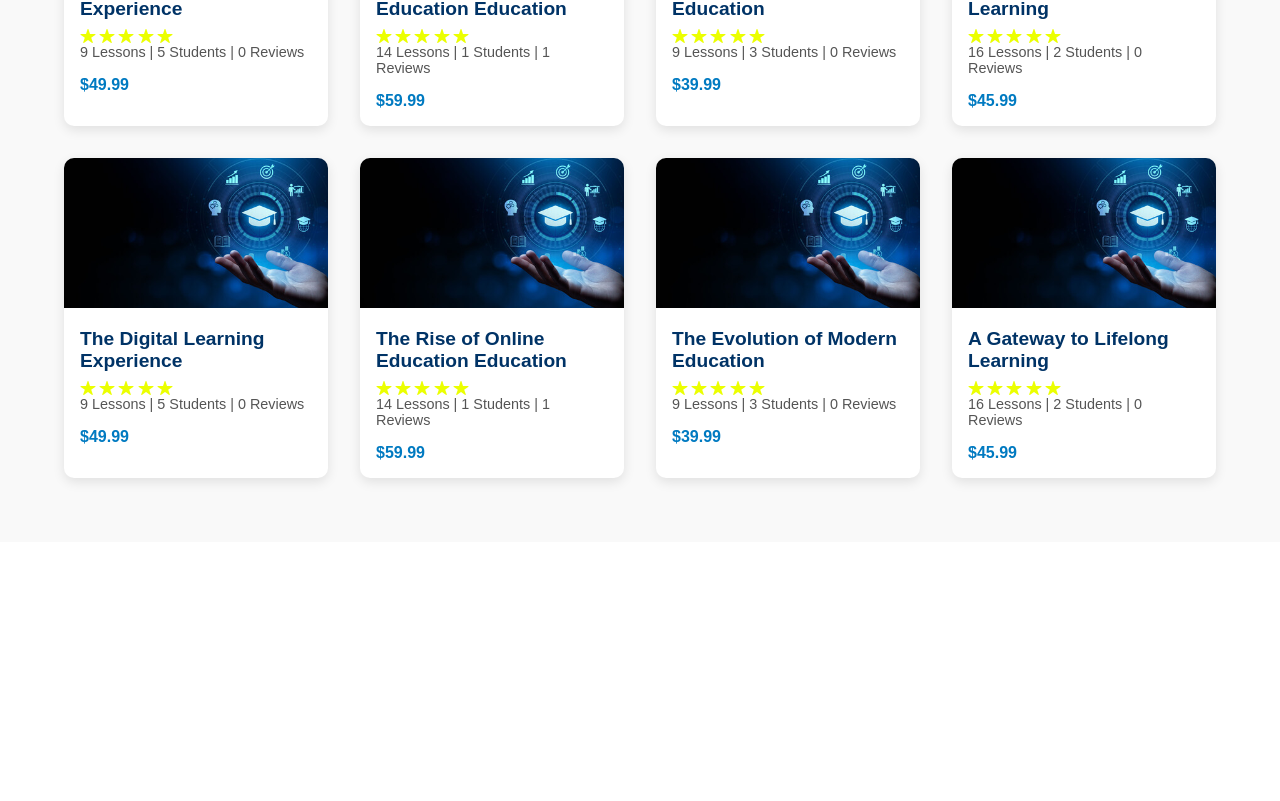
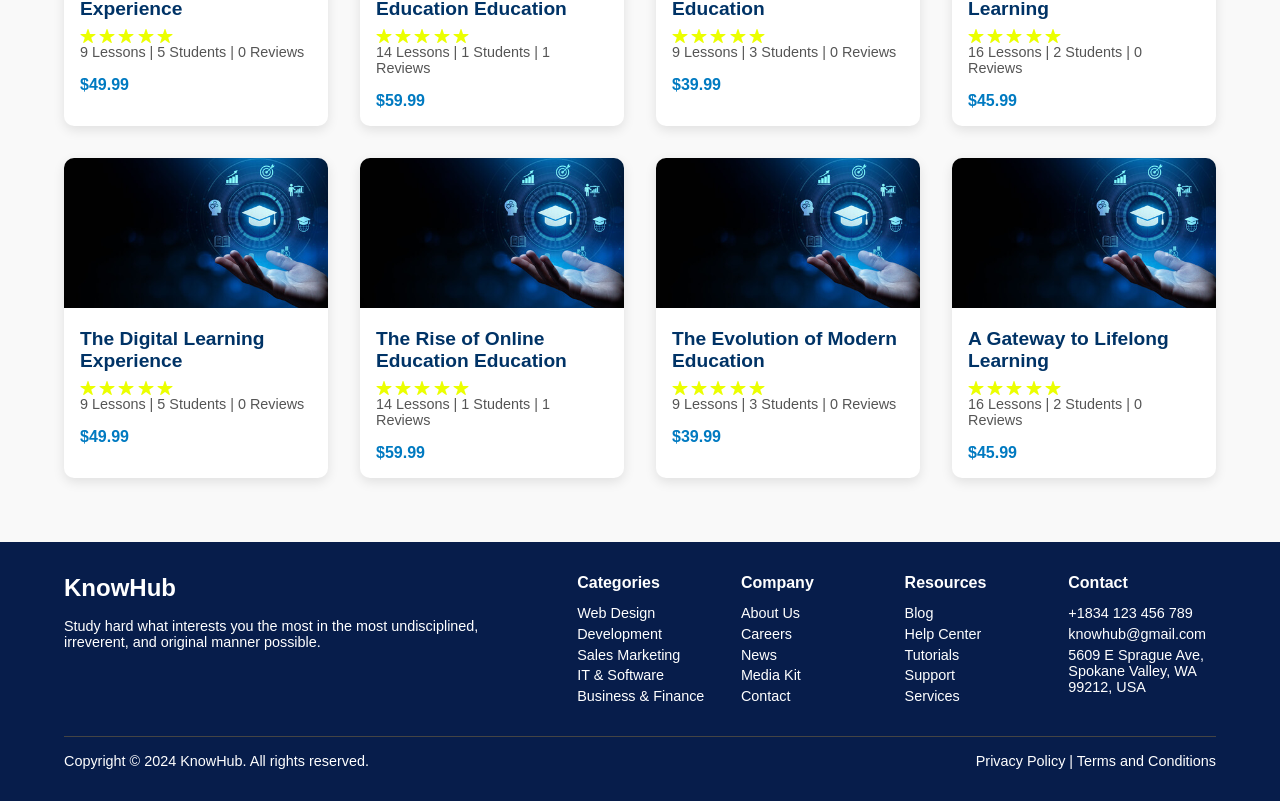
Before and after one commit to gubskaia/online-courses-front, a React (Vite) app: page / in a window 1280 px wide. Shown: the part 2023-2824 px from the top of the page. Before the commit the page ends 2565 px from the top, so only its background shows below. Built offline with nearby package versions, Linux system fonts and the light colour scheme.

Commit message:
Add Footer component

```diff
--- a/src/App.tsx
+++ b/src/App.tsx
@@ -1,9 +1,8 @@
-// src/App.tsx
-
 import React from 'react';
 import { BrowserRouter as Router, Route, Routes } from 'react-router-dom';
 import Home from './pages/Home';
 import Header from './components/Header';
+import Footer from './components/Footer';
 
 const App: React.FC = () => {
     return (
@@ -12,6 +11,7 @@ const App: React.FC = () => {
             <Routes>
                 <Route path="/" element={<Home />} />
             </Routes>
+            <Footer />
         </Router>
     );
 };
--- /dev/null
+++ b/src/components/Footer.tsx
@@ -0,0 +1,150 @@
+import React from "react";
+
+const styles = {
+    footer: {
+        backgroundColor: "#071d4b",
+        color: "white",
+        padding: "2rem 5%",
+        fontFamily: '"Poppins", sans-serif',
+        display: "flex",
+        justifyContent: "space-between",
+        alignItems: "flex-start",
+        flexWrap: "wrap",
+    },
+    leftSection: {
+        flex: "10 10 40%",
+        minWidth: "250px",
+    },
+    logo: {
+        fontSize: "1.5rem",
+        fontWeight: "700",
+        marginBottom: "1rem",
+    },
+    description: {
+        fontSize: "0.9rem",
+        color: "#ffffff",
+        marginBottom: "1rem",
+    },
+    socialIcons: {
+        display: "flex",
+        gap: "1rem",
+        marginTop: "0.5rem",
+    },
+    icon: {
+        fontSize: "1.5rem",
+        color: "white",
+        transition: "color 0.3s ease",
+        cursor: "pointer",
+    },
+    rightSection: {
+        flex: "1 1 55%",
+        minWidth: "300px",
+        display: "flex",
+        justifyContent: "space-between",
+        flexWrap: "wrap",
+        gap: "1rem",
+    },
+    linksColumn: {
+        flex: "1 1 22%",
+        minWidth: "120px",
+        display: "flex",
+        flexDirection: "column",
+        gap: "0.3rem",
+    },
+    linkTitle: {
+        fontSize: "1rem",
+        fontWeight: "600",
+        marginBottom: "0.5rem",
+    },
+    link: {
+        fontSize: "0.9rem",
+        color: "#ffffff",
+        textDecoration: "none",
+        cursor: "pointer",
+        transition: "color 0.3s ease",
+    },
+    bottomRow: {
+        marginTop: "2rem",
+        width: "100%",
+        borderTop: "1px solid #444",
+        paddingTop: "1rem",
+        display: "flex",
+        justifyContent: "space-between",
+        alignItems: "center",
+        flexWrap: "wrap",
+        fontSize: "0.9rem",
+        color: "#ffffff",
+    },
+    copyright: {
+        textAlign: "center",
+    },
+};
+
+const Footer: React.FC = () => {
+    return (
+        <footer style={styles.footer}>
+            {/* Left Section */}
+            <div style={styles.leftSection}>
+                <div style={styles.logo}>KnowHub</div>
+                <p style={styles.description}>
+                    Study hard what interests you the most in the most undisciplined,<br/>
+                    irreverent, and original manner possible.
+                </p>
+                <div style={styles.socialIcons}>
+                    <i style={styles.icon} className="fab fa-facebook-f"></i>
+                    <i style={styles.icon} className="fab fa-twitter"></i>
+                    <i style={styles.icon} className="fab fa-instagram"></i>
+                    <i style={styles.icon} className="fab fa-pinterest"></i>
+                </div>
+            </div>
+
+            {/* Right Section */}
+            <div style={styles.rightSection}>
+                <div style={styles.linksColumn}>
+                    <h4 style={styles.linkTitle}>Categories</h4>
+                    <a href="#" style={styles.link}>Web Design</a>
+                    <a href="#" style={styles.link}>Development</a>
+                    <a href="#" style={styles.link}>Sales Marketing</a>
+                    <a href="#" style={styles.link}>IT & Software</a>
+                    <a href="#" style={styles.link}>Business & Finance</a>
+                </div>
+                <div style={styles.linksColumn}>
+                    <h4 style={styles.linkTitle}>Company</h4>
+                    <a href="#" style={styles.link}>About Us</a>
+                    <a href="#" style={styles.link}>Careers</a>
+                    <a href="#" style={styles.link}>News</a>
+                    <a href="#" style={styles.link}>Media Kit</a>
+                    <a href="#" style={styles.link}>Contact</a>
+                </div>
+                <div style={styles.linksColumn}>
+                    <h4 style={styles.linkTitle}>Resources</h4>
+                    <a href="#" style={styles.link}>Blog</a>
+                    <a href="#" style={styles.link}>Help Center</a>
+                    <a href="#" style={styles.link}>Tutorials</a>
+                    <a href="#" style={styles.link}>Support</a>
+                    <a href="#" style={styles.link}>Services</a>
+                </div>
+                <div style={styles.linksColumn}>
+                    <h4 style={styles.linkTitle}>Contact</h4>
+                    <p style={styles.link}>+1834 123 456 789</p>
+                    <p style={styles.link}>knowhub@gmail.com</p>
+                    <p style={styles.link}>5609 E Sprague Ave, Spokane Valley, WA 99212, USA</p>
+                </div>
+            </div>
+
+            {/* Bottom Row */}
+            <div style={styles.bottomRow}>
+                <div style={styles.copyright}>
+                    Copyright © 2024 KnowHub. All rights reserved.
+                </div>
+                <div>
+                    <a href="#" style={styles.link}>Privacy Policy</a>
+                    <span> | </span>
+                    <a href="#" style={styles.link}>Terms and Conditions</a>
+                </div>
+            </div>
+        </footer>
+    );
+};
+
+export default Footer;
```
